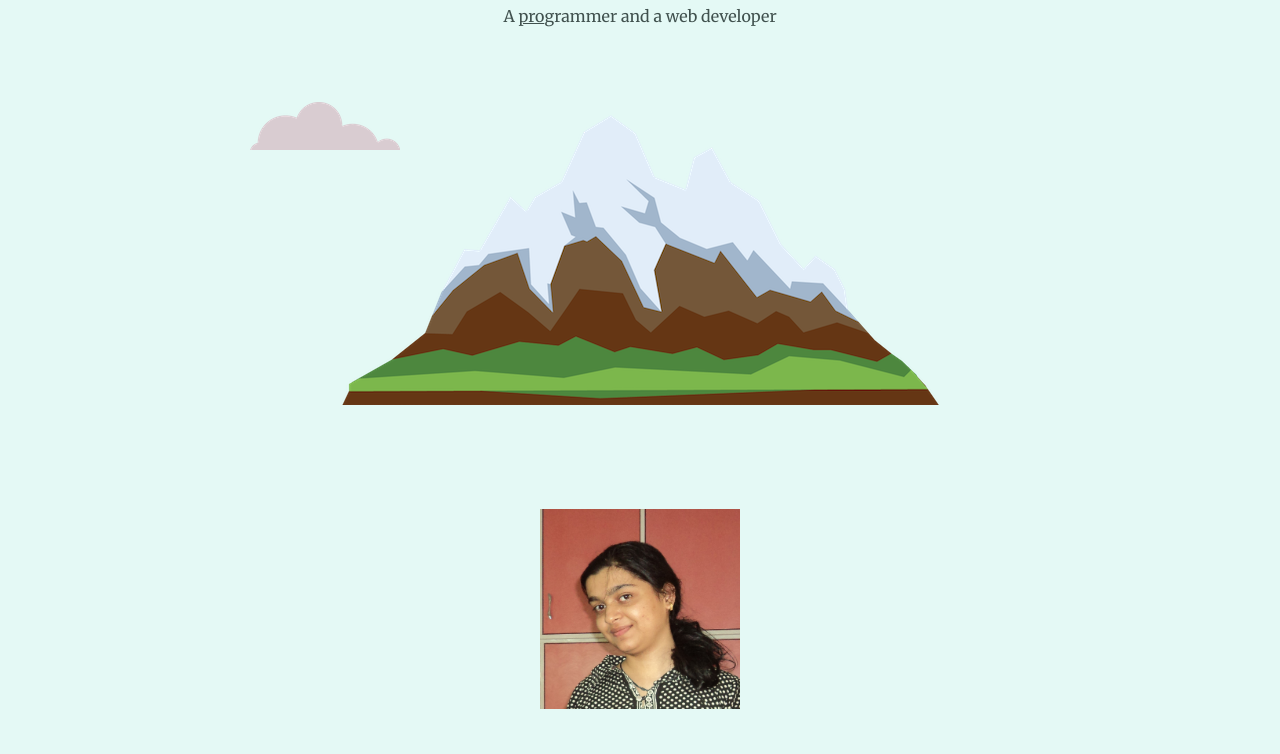
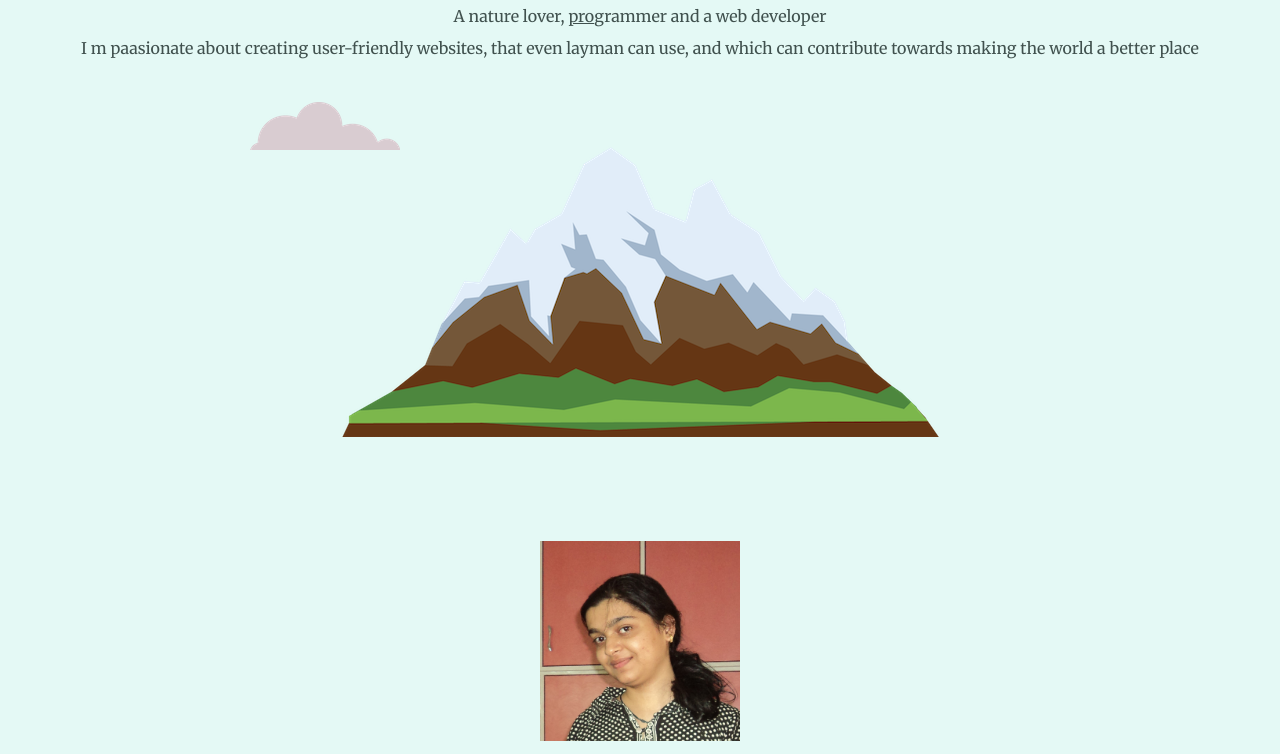
Before and after one commit to smecAnjani/My-first-Site, a plain HTML site: page index.html in a window 1280 px wide. Shown: the part 298-1052 px from the top of the page. Drawn offline with Linux system fonts and the light colour scheme.

Commit message:
updated bio

```diff
--- a/index.html
+++ b/index.html
@@ -11,7 +11,7 @@
     <div class="top-container">
       <img src="images/cloud.png" class="top-cloud" alt="cloud-image">
       <h1>I'm Anjani</h1>
-      <p>A <span class="pro">pro</span>grammer and a web developer</p>
+      <p>A nature lover, <span class="pro">pro</span>grammer and a web developer<br>I m paasionate about creating user-friendly websites, that even layman can use, and which can contribute towards making the world a better place</p>
       <img src="images/cloud.png" class="bottom-cloud" alt="cloud-image">
       <img src="images/mountain.png" alt="mountain-image" />
 
```
